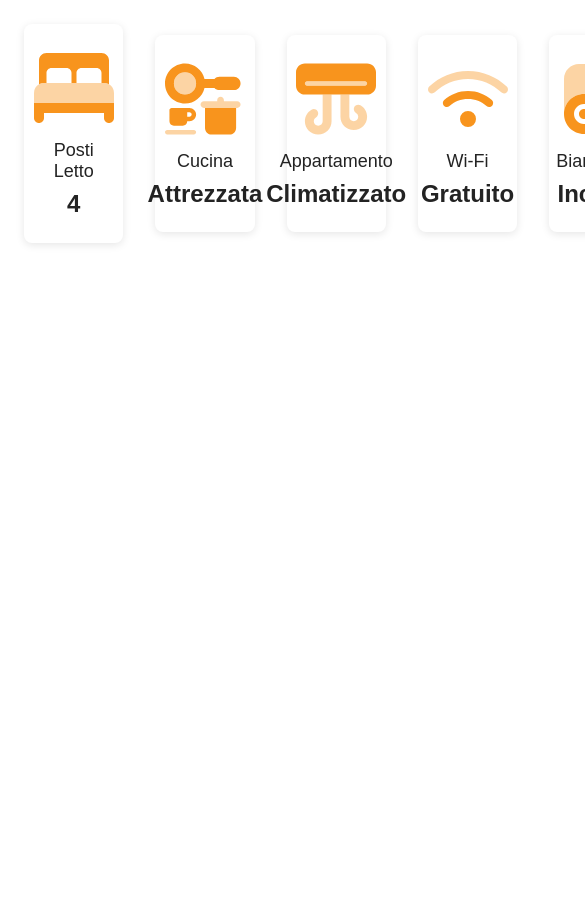
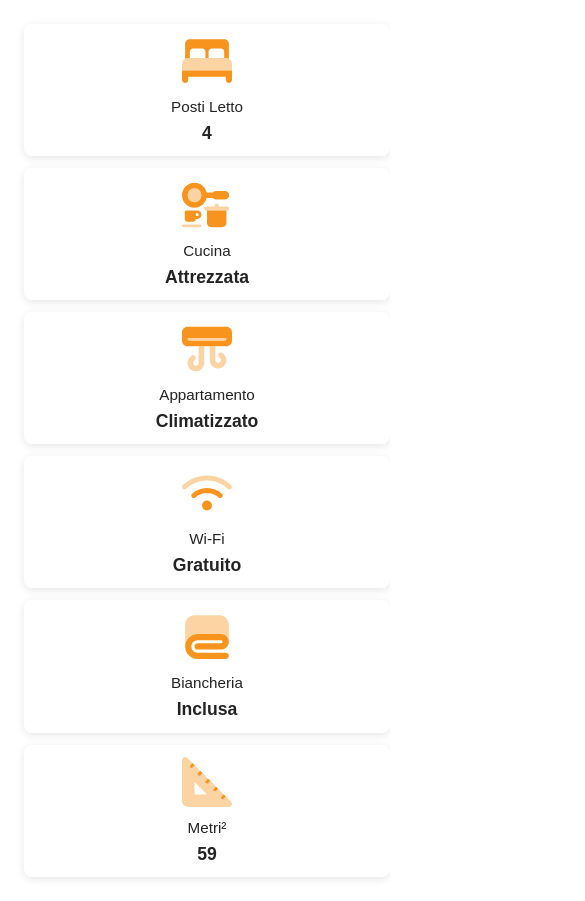
Before and after one commit to RiccardoCalvi/playground, a plain HTML site: page html/ladimora/amenities.html in a window 390 px wide. Shown: the top 901 px of the page, 585 px wide, since content can reach past the window. Before the commit the page ends 844 px from the top, so only its background shows below. Drawn offline with Linux system fonts and the light colour scheme.

Commit message:
Amenities => Aggiunto stile mobile

```diff
--- a/html/ladimora/amenities.html
+++ b/html/ladimora/amenities.html
@@ -65,6 +65,61 @@
 		font-weight: 800;
 		line-height: 1.2;
 	}
+
+    /* ===== Responsive per tablet (fino a 768px) ===== */
+@media (max-width: 768px) {
+    #amenities {
+      flex-wrap: wrap;
+      justify-content: center;
+      gap: 1rem;
+    }
+
+    .card {
+      width: 45%;         /* due card per riga */
+      padding: 1rem;      /* un po’ meno padding */
+    }
+
+    .card .icon svg {
+      width: 60px;
+      height: 60px;
+    }
+
+    .card .title p {
+      font-size: 1rem;
+    }
+
+    .card .total p {
+      font-size: 1.25rem;
+    }
+  }
+
+  /* ===== Responsive per smartphone (fino a 480px) ===== */
+  @media (max-width: 480px) {
+    #amenities {
+      flex-direction: column;
+      align-items: stretch;
+      gap: 0.75rem;
+    }
+
+    .card {
+      width: 100%;        /* una card per riga */
+      padding: 0.75rem;   /* padding ancora più compatto */
+    }
+
+    .card .icon svg {
+      width: 50px;
+      height: 50px;
+    }
+
+    .card .title p {
+      font-size: 0.95rem;
+    }
+
+    .card .total p {
+      font-size: 1.1rem;
+    }
+  }
+
 </style>
 
 <section id="amenities" aria-label="Servizi e caratteristiche">
```
